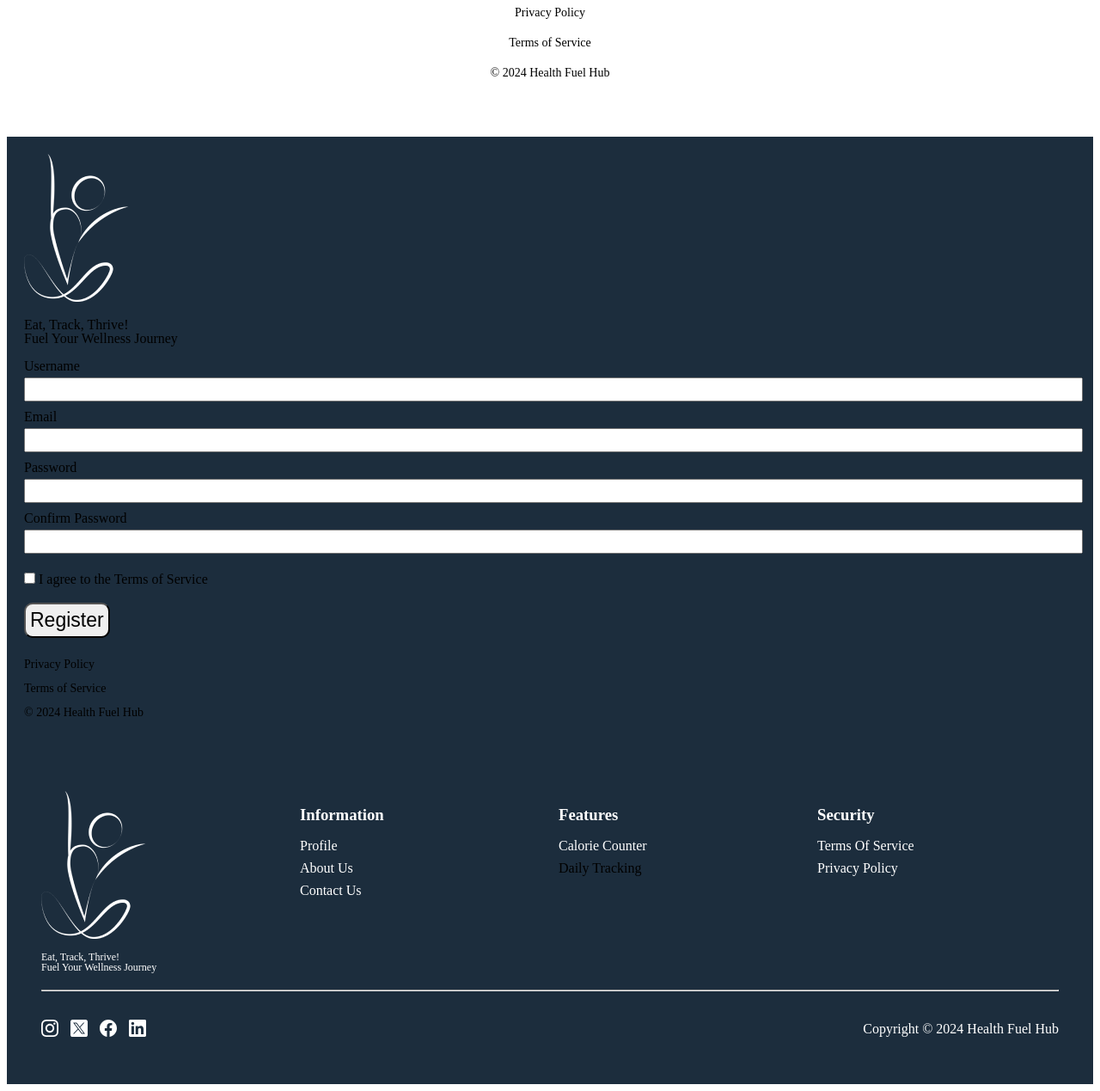
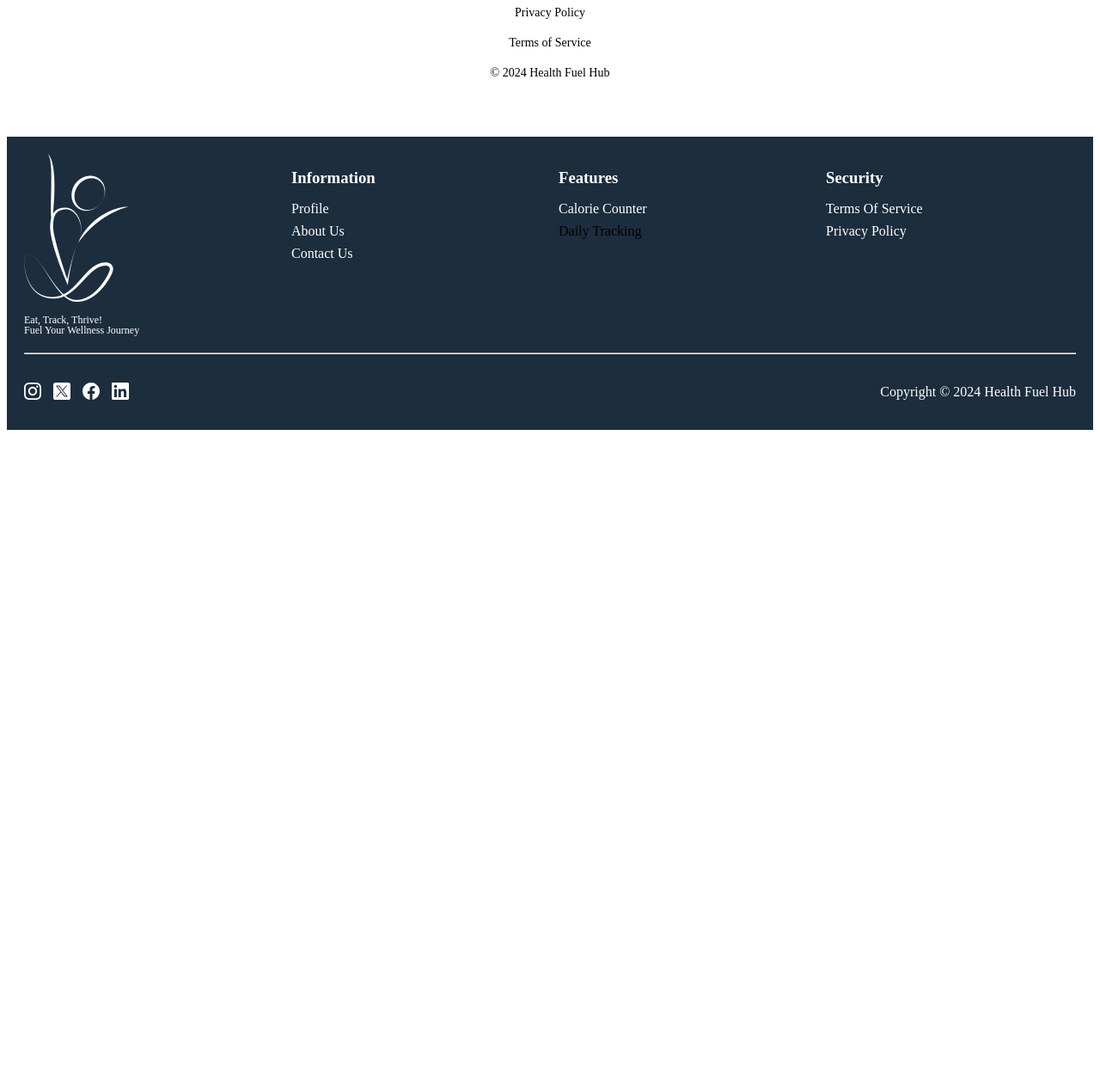
Before and after one commit to RoboRaccoon/HealthFit-Hub, a Django app: page /sign_up/ in a window 1280 px wide. Shown: the part 689-1958 px from the top of the page at 86% size. After the commit the page ends 1189 px from the top, so only its background shows below. Run offline with Django 5.2, Linux system fonts and the light colour scheme.

Commit message:
fixing sign up
accidently added footer twice

```diff
--- a/HFH_project/HFH_app/templates/Login_pages/sign_up.html
+++ b/HFH_project/HFH_app/templates/Login_pages/sign_up.html
@@ -61,40 +61,6 @@
         </div>
     </div>
 
-<footer>
-        <div>
-            <img src="/static/images/footer-logo.png" alt="place holder image">
-            <p>Eat, Track, Thrive!
-            <br>Fuel Your Wellness Journey</p>
-        </div>
-    <form>
-        <lable class="formText" for="Username">  Username </lable> <br>
-        <input type="text" id="Username" name="Username" required> <br>
-
-        <lable class="formText" for="Email">  Email </lable> <br>
-        <input type="text" id="Email" name="Email" required> <br>
-
-        <lable class="formText" for="Password">  Password </lable> <br>
-        <input type="text" id="Password" name="Password" required> <br>
-
-        <lable class="formText" for="Confirm Password">  Confirm Password </lable> <br>
-        <input type="text" id="Confirm Password" name="Confirm Password" required> <br>
-
-        <div class="submitButton">
-            <input class="formText" type="checkbox" id="termsOfService" name="termsOfService" value="Terms" required>
-            <label for="termsOfService"> I agree to the Terms of Service </label><br>
-        </div>
-
-        <input class="large-button" type="Submit" value="Register" required>
-
-    </form>
-
-        <div class="infoText">
-        <p> Privacy Policy </p>
-        <p> Terms of Service </p>
-        <p> © 2024 Health Fuel Hub </p>
-        </div>
-    </div>
 
 <footer>
     <div class="footer-container">
```
